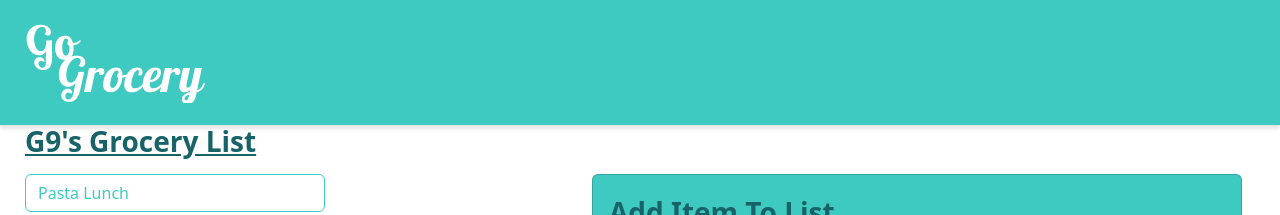
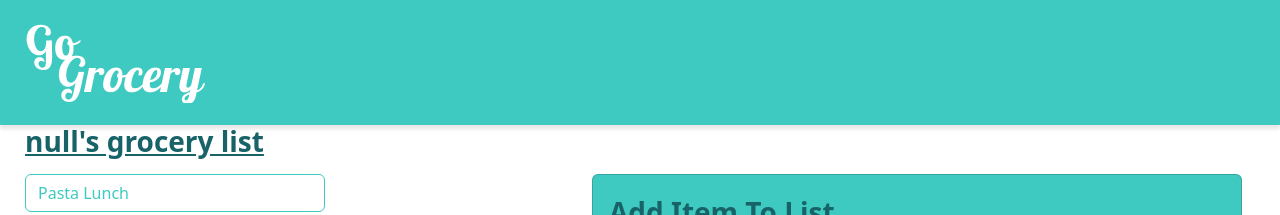
Before and after one commit to Rebecca-Chae/SENG-513-Project, a plain HTML site: page client/public/list.html in a window 1280 px wide. Shown: the top 215 px of the page. Drawn offline with nearby package versions, Linux system fonts and the light colour scheme; no server answers.

Commit message:
updated grocery name to match username

```diff
--- a/client/public/list.html
+++ b/client/public/list.html
@@ -11,7 +11,7 @@
     <div id="logo"><img src="images/logo.png" alt="Go Grocery text in cursive"></div>
 </nav>
 <section>
-    <h3 class="title">G9's Grocery List</h3>
+    <h3 class="title" id="title-name"></h3>
     <div id="flex-container">
         <div id="lists-container">
             <button class="btn btn-primary" type="button" data-bs-toggle="collapse" data-bs-target="#lst-0"
```
